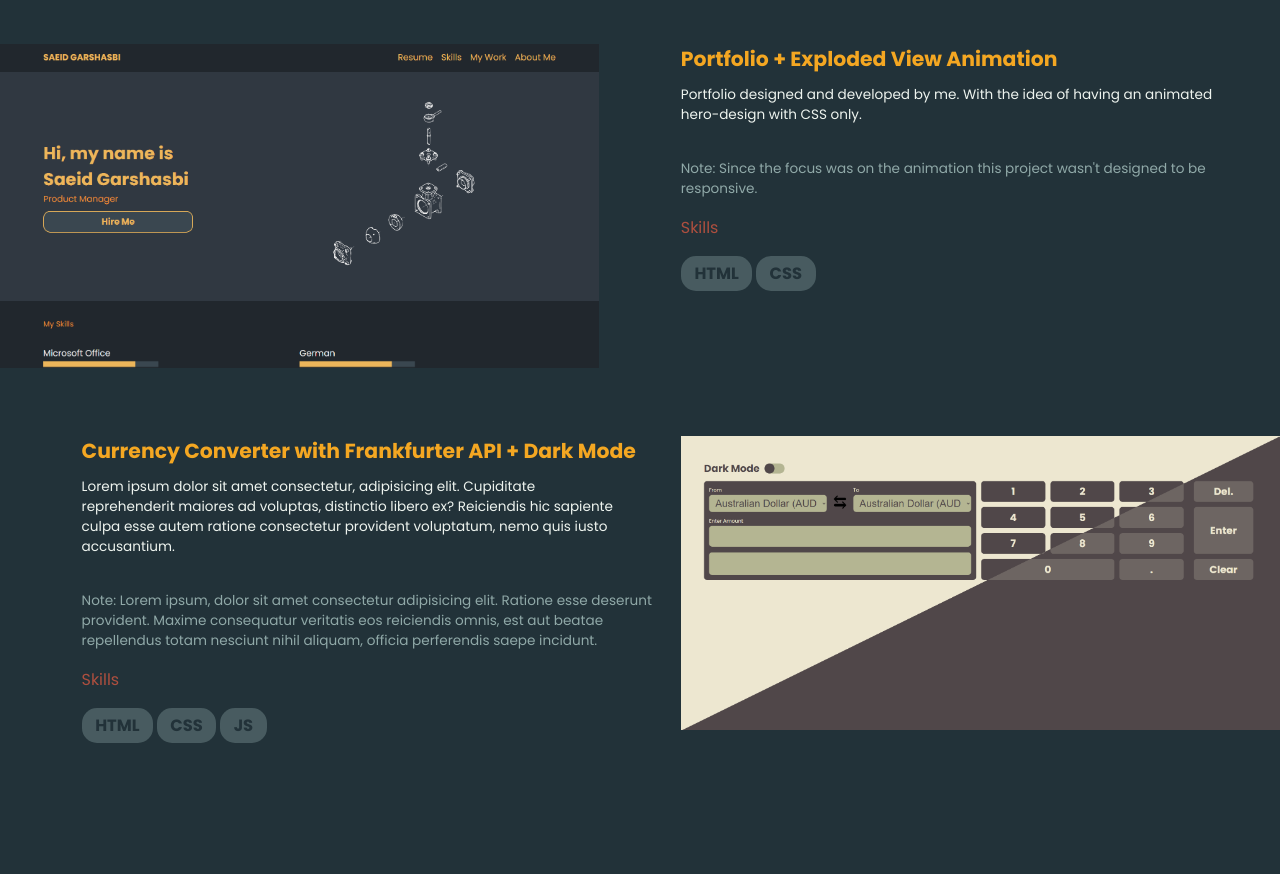
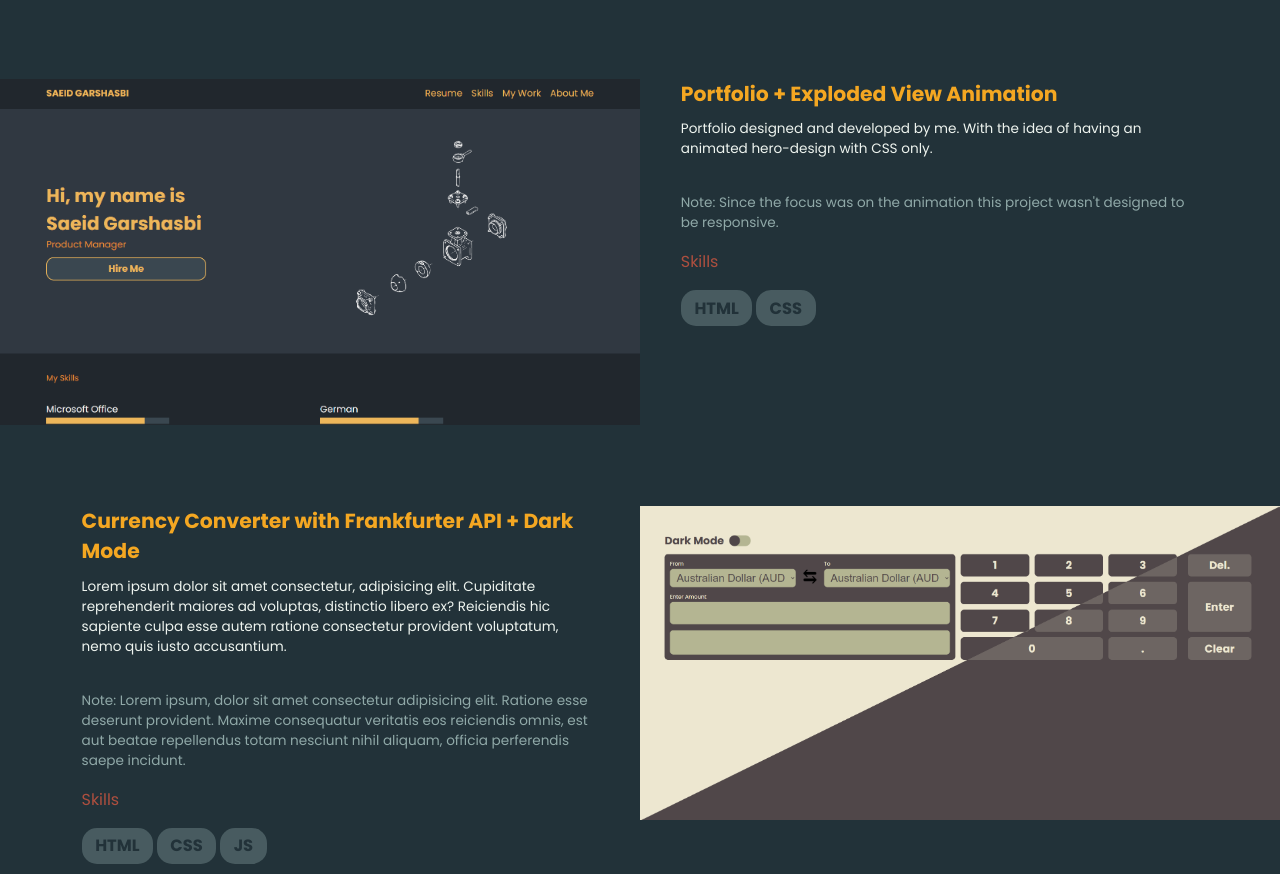
Before and after one commit to barbodGarsha/Personal-Portfolio, a plain HTML site: page index.html in a window 1280 px wide. Shown: the part 1442-2316 px from the top of the page. Drawn offline with Linux system fonts and the light colour scheme.

Commit message:
changed the layout a bit

```diff
--- a/css/main.scss
+++ b/css/main.scss
@@ -240,13 +240,19 @@ header {
 
     .project-cta {
         display: flex;
-        margin-bottom: 5rem;
-        margin-left: 6rem;
+        margin-bottom: 6rem;
+
         .project-info {
+            display: flex;
+            justify-content: flex-start;
             width: 50%;
 
+            .project__inner {
+                padding-left: 6rem;
+                padding-right: 3rem;
+            }
             .project-details {
-                width: 90%;
+                width: 100%;
                 color: #EEF4EF;
                 margin-bottom: 2.5rem;
             }
@@ -285,9 +291,13 @@ header {
 
     .project-cta.project-cta-fliped {
         flex-direction: row-reverse;
-        margin-left: 0rem;
+
         .project-info {
-            padding-left: 6rem;
+            justify-content: flex-end;
+            .project__inner {
+                padding-left: 3rem;
+                padding-right: 6rem;
+            }
         }
         .project-screenshot {
             justify-content: flex-start;
@@ -335,6 +345,13 @@ footer {
     }
 }
 
+@media screen and (max-width: 980px) {
+
+    :root {
+        font-size: .7rem;
+    }
+}
+
 @media screen and (max-width: 870px) {
 
     :root {
@@ -342,14 +359,22 @@ footer {
     }
 }
 
-@media screen and (max-width: 725px) {
+@media screen and (max-width: 800px) {
+
+    :root {
+        font-size: .6rem;
+    }
+}
+
+@media screen and (max-width: 765px) {
 
     :root {
         font-size: .55rem;
     }
 }
 
-@media screen and (max-width: 610px) {
+
+@media screen and (max-width: 675px) {
 
     :root {
         font-size: .55rem;
--- a/index.html
+++ b/index.html
@@ -56,6 +56,7 @@
             <h2 class="subhead">Projects</h2>
             <div class="project-cta">
                 <div class="project-info">
+                  <div class="project__inner">
                     <a href="#" class="project-name">TODOs App with Vanila JS</a>
                     <p class="project-details">in TODOs one can organize their tasks by putting
                         them in different lists. Its data is stored in local
@@ -70,6 +71,7 @@
                         </div>
                     </div>
                   </div>
+                </div>
                 <div class="project-screenshot">
                     <img src="images/TODOs-screenshot.png" alt="Project Screenshot">
                 </div>
@@ -77,6 +79,7 @@
 
             <div class="project-cta project-cta-fliped">
                 <div class="project-info">
+                    <div class="project__inner">
                         <a href="#" class="project-name">Portfolio + Exploded View Animation</a>
                         <p class="project-details">Portfolio designed and developed by me. With the
                             idea of having an animated hero-design with CSS
@@ -93,6 +96,7 @@
                             </div>
                         </div>
                     </div>
+                </div>
                 <div class="project-screenshot">
                     <img src="images/Exploded-View-screenshot.png" alt="Project Screenshot">
                 </div>
@@ -100,16 +104,18 @@
 
             <div class="project-cta">
                 <div class="project-info">
+                    <div class="project__inner">
                         <a href="#" class="project-name">Currency Converter with Frankfurter API + Dark Mode</a>
                         <p class="project-details">Lorem ipsum dolor sit amet consectetur, adipisicing elit. Cupiditate reprehenderit maiores ad voluptas, distinctio libero ex? Reiciendis hic sapiente culpa esse autem ratione consectetur provident voluptatum, nemo quis iusto accusantium.</p>
-                    <p class="project-note">Note: Lorem ipsum, dolor sit amet consectetur adipisicing elit. Ratione esse deserunt provident. Maxime consequatur veritatis eos reiciendis omnis, est aut beatae repellendus totam nesciunt nihil aliquam, officia perferendis saepe incidunt.
-                    </p>
+                        <p class="project-note">Note: Lorem ipsum, dolor sit amet consectetur adipisicing elit. Ratione esse deserunt provident. Maxime consequatur veritatis eos reiciendis omnis, est aut beatae repellendus totam nesciunt nihil aliquam, officia perferendis saepe incidunt.</p>
+
                         <div class="skills-cta">
                             <div class="inner">
                             <h3>Skills</h3>
                             <div class="skill"> <p>HTML</p></div>
                             <div class="skill"> <p>CSS</p></div>
                             <div class="skill"> <p>JS</p></div>
+                            </div>
                         </div>
                     </div>
                 </div>
```
Also changed, not shown: css/main.css, 1 other file. Lines whose indentation alone changed are shown as unchanged.
